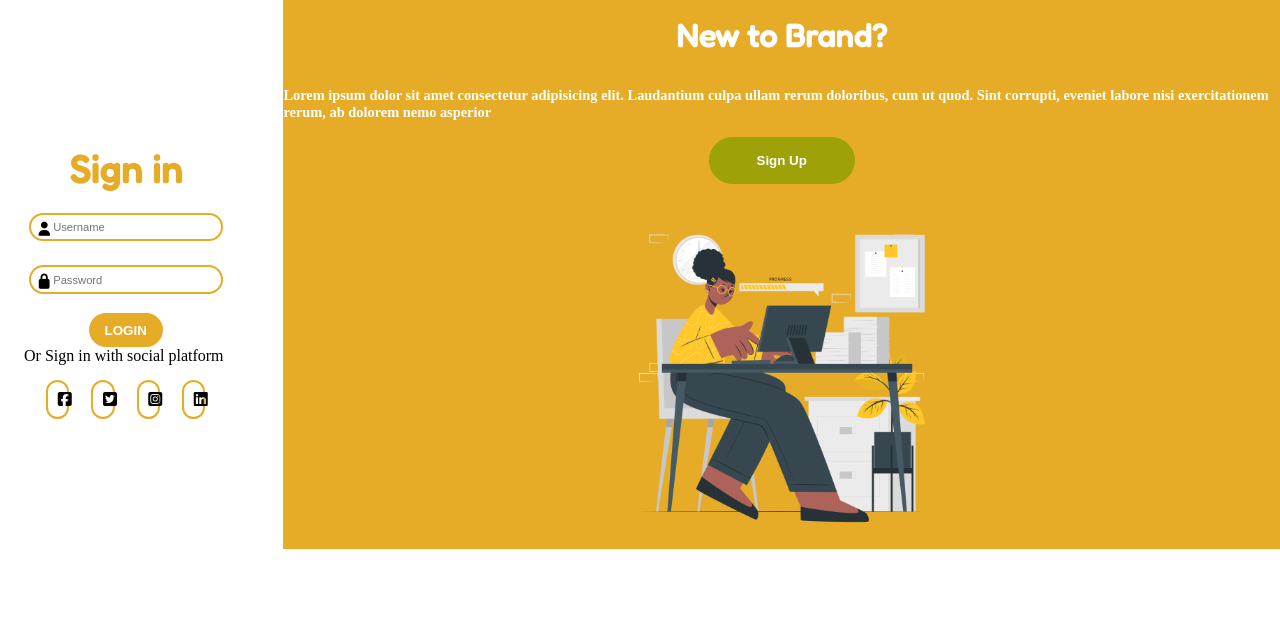
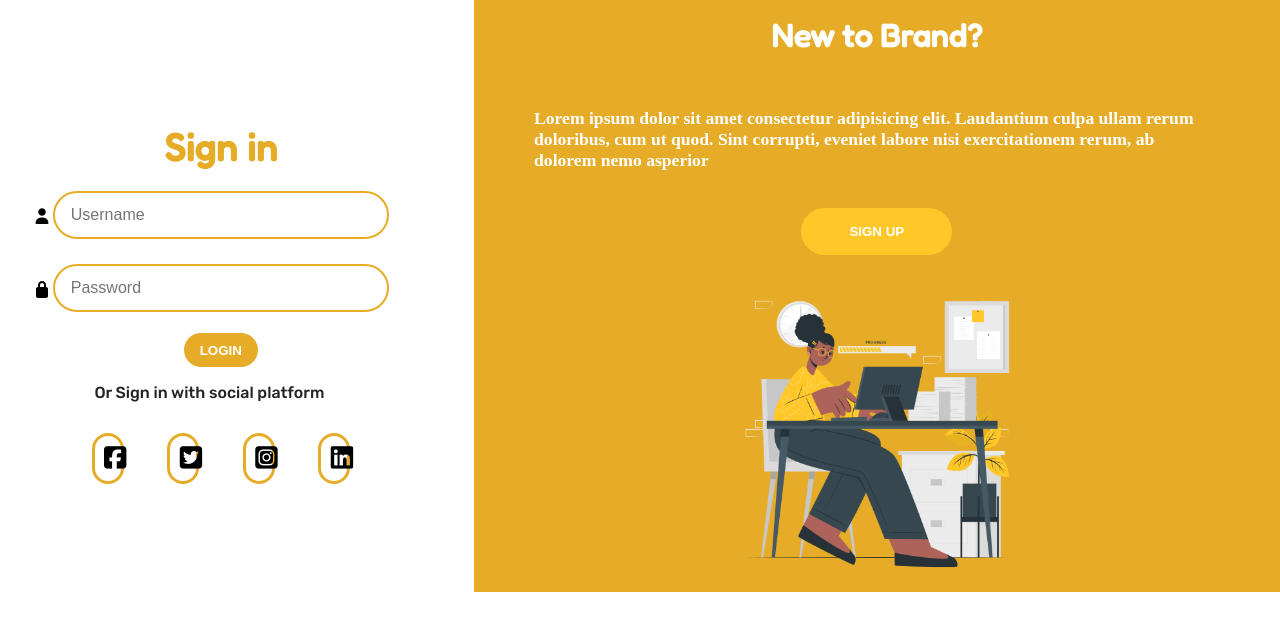
Before and after one commit to Soaressluiss/Login-page-responsive, a plain HTML site: page index.html in a window 1280 px wide. Drawn offline with Linux system fonts and the light colour scheme.

Commit message:
Atualização arquivos

```diff
--- a/css/style.css
+++ b/css/style.css
@@ -16,8 +16,10 @@
 .container {
     display: flex;
     justify-content: center;
+    align-content: center;
     align-content: space-around;
     gap: 2rem;
+
 }
 
 
@@ -26,13 +28,14 @@
     flex-direction: column;
     justify-content: center;
     align-items: center;
-    padding: 1.5rem;
+    padding: 3rem;
+
 
 }
 
 .tittle {
     color: var(--cor-principal);
-    font-weight:bold;
+    font-weight: bold;
     font-family: var(--font-fredoka);
     font-size: 2.4rem;
     padding: 1rem;
@@ -43,9 +46,11 @@
     border-radius: 50px;
     border: 2px solid;
     border-color: var(--cor-principal);
-    padding: 0.4rem 1.4rem;
+    padding: 1rem;
     margin: 0.3rem;
-    font-size: .7rem;
+    font-size: 1rem;
+    width: 21rem;
+    height: 3rem;
 }
 
 .btn {
@@ -59,10 +64,17 @@
     font-weight: bold;
     text-transform: uppercase;
 }
+.btn:hover{
+    transition: 1s;
+    background-color: #FFFCC7;
+    transform: scale(1.1);
+    color: var(--cor-principal);
+}
 
 .msgLogin {
-    padding-top: 0.9rem;
-    color: rgb(26, 22, 22);
+    margin-left: 2.9rem;
+    padding: 1rem 0;
+    color: rgb(37, 34, 34);
     font-family: var(--font-rubik);
 }
 
@@ -70,9 +82,9 @@
 .fa-lock {
     display: block;
     position: relative;
-    bottom: 1.5rem;
-    left: .7rem;
-    font-size: .9rem;
+    bottom: 2.2rem;
+    left: -1rem;
+    font-size: 1rem;
 
 }
 
@@ -86,43 +98,60 @@ ul {
 
 .fa-brands {
     border-radius: 50px;
-    border: 2px solid;
+    border: 3px solid;
     padding: 0.6rem;
+    font-size: 1.6rem;
     border-color: var(--cor-principal);
+}
+.fa-brands:hover{
+    border-color: #FFC727;
 }
 
 a {
     color: inherit;
 }
 
-.conteudoLateral{
+.conteudoLateral {
     display: flex;
     flex-direction: column;
     justify-content: center;
     align-items: center;
-    gap: 1rem;
+    gap: .9rem;
     background-color: var(--cor-principal);
 }
 
-.tittleMsg{
+.tittleMsg {
     font-family: var(--font-fredoka);
     color: white;
     font-size: 2rem;
     font-weight: bold;
     padding: 1rem;
 }
+
 .tittleParagrafo {
-    font-size: 0.9rem;
+    font-size: 1.1rem;
     color: white;
     font-weight: bold;
+    margin: 1.4rem;
+    max-width: 85%;
 
 }
 
-.btnSignUp{
-    background-color: rgb(159, 161, 9);
+.btnSignUp {
+    background-color: #FFC727;
     padding: 1rem 3rem;
     border-radius: 25px;
     color: white;
     font-weight: bold;
     border: none;
+    text-transform: uppercase;
+    transition: 1.5s;
+
 }
+
+.btnSignUp:hover {
+    background-color: #FFFCC7;
+    transform: scale(1.1);
+    color: var(--cor-principal);
+
+}
--- a/index.html
+++ b/index.html
@@ -22,7 +22,7 @@
                 <input type="password" id="password" placeholder="Password">
                 <i class="fa-solid fa-lock"></i>
                 <button class="btn">Login</button>
-                <p class="mgsLogin">Or Sign in with social platform</p>
+                <p class="msgLogin">Or Sign in with social platform</p>
                 <ul>
                     <li><a href="#"><i class="fa-brands fa-facebook-square"></i></a></li>
                     <li><a href="#"><i class="fa-brands fa-twitter-square"></i></a></li>
@@ -38,7 +38,7 @@
                 ullam rerum doloribus, cum ut quod. Sint corrupti, eveniet labore nisi exercitationem rerum, ab
                 dolorem nemo asperior</p>
             <button class="btnSignUp">Sign Up</button>
-            <img src="/image/Work in progress-cuate.png" alt="girl with pc" width="35%">
+            <img src="/image/Work in progress-cuate.png" alt="girl with pc" width="40%">
         </div>
 
     </div>
```
